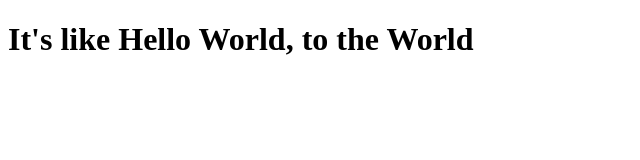
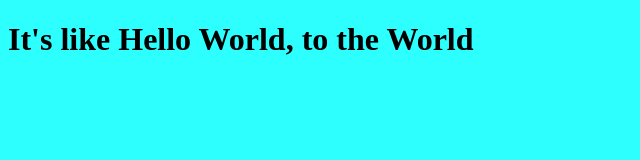
Before and after one commit to SusanBuggell/web-deployment-demo, a website: page client/index.html in a window 1280 px wide. Shown: the whole page, without its empty margins (0-640 px from the left). Drawn offline with Linux system fonts and the light colour scheme.

Commit message:
change bg color

```diff
--- a/client/index.html
+++ b/client/index.html
@@ -4,6 +4,7 @@
   <meta charset="UTF-8">
   <meta http-equiv="X-UA-Compatible" content="IE=edge">
   <meta name="viewport" content="width=device-width, initial-scale=1.0">
+  <link rel="stylesheet" href="styles.css">
   <title>Frustrated Coder's Respite</title>
 </head>
 <body>
--- /dev/null
+++ b/client/styles.css
@@ -0,0 +1 @@
+*{background: rgb(45,255,255)}
```
